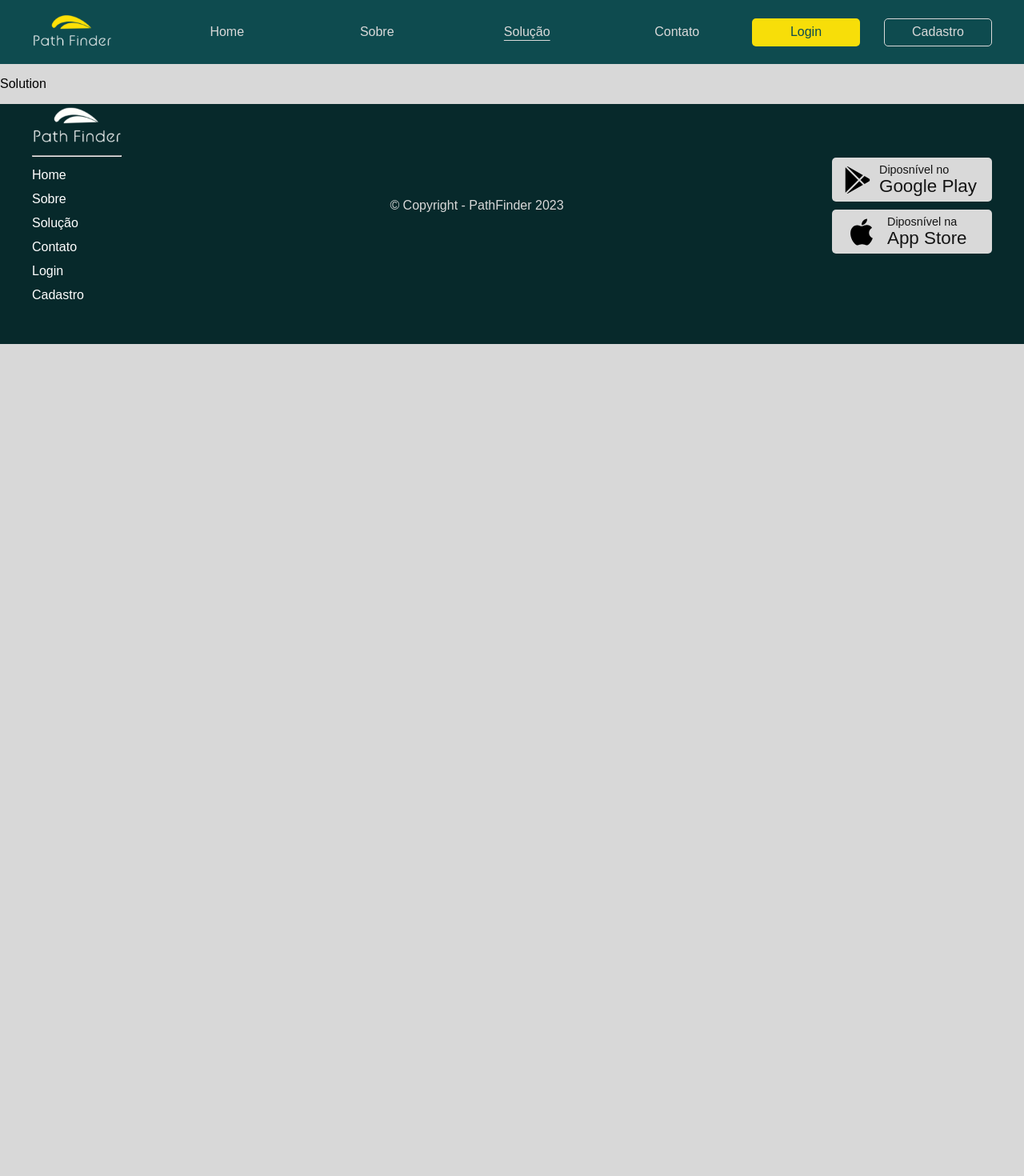
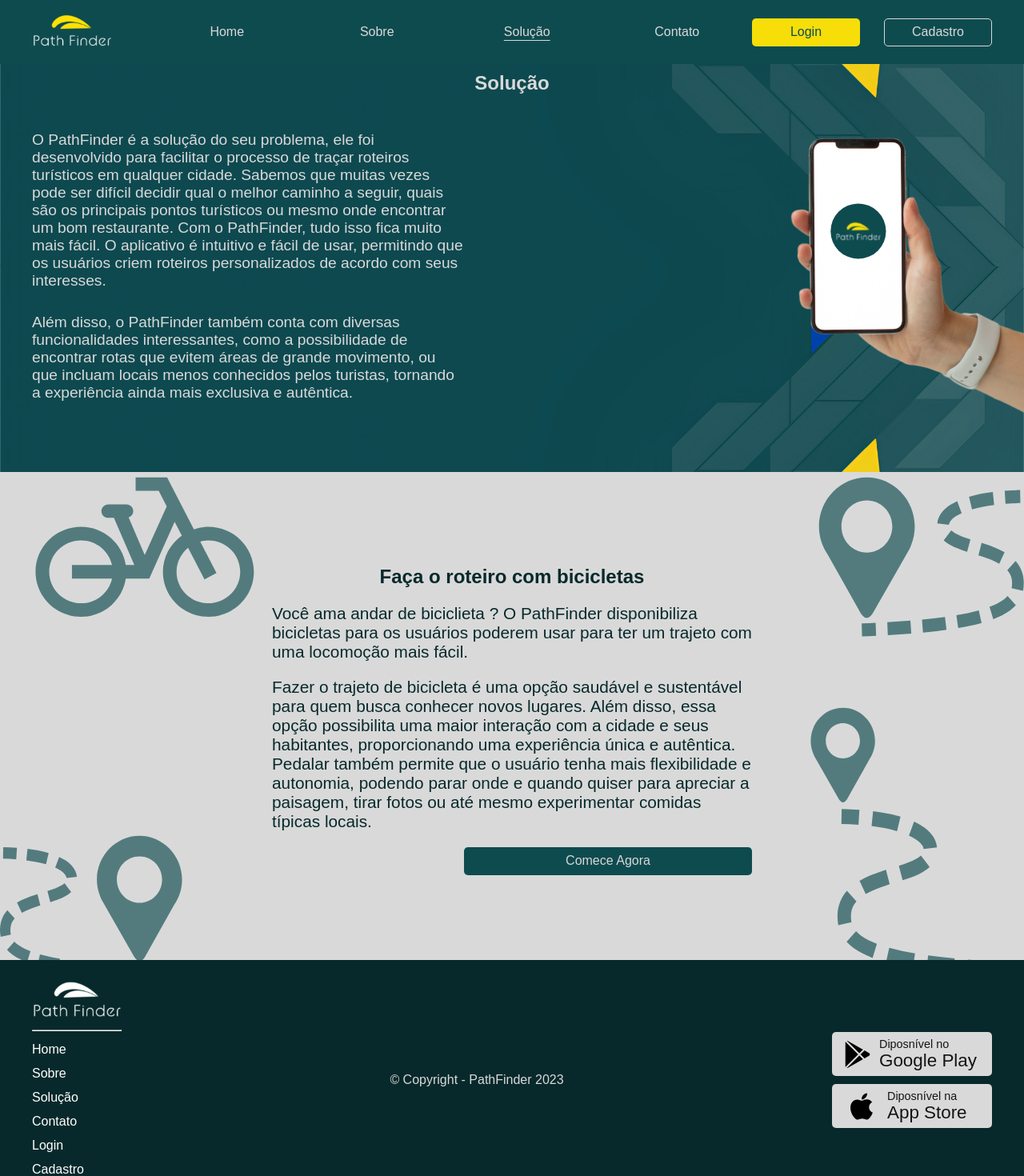
Before and after one commit to Challenge-FIAP-Winner-Group/web-development-sprint-3, a React (Vite) app in the folder pathfinder/: page /solution in a window 1280 px wide. Shown: the top 1470 px of the page at 80% size. Before the commit the page ends 800 px from the top, so only its background shows below. Built offline with nearby package versions, Linux system fonts and the light colour scheme.

Commit message:
solution

```diff
--- a/pathfinder/src/components/Footer/Footer.jsx
+++ b/pathfinder/src/components/Footer/Footer.jsx
@@ -30,10 +30,11 @@
     align-items: center;
 `;
 
-const CopyRight = styled.p`
+const CopyRight = styled(P)`
     color: ${ultraLightGray};
     font-size: 1rem;
     font-weight: lighter !important;
+    text-align: center;
 `;
 
 const StyledP = styled.p`
@@ -62,7 +63,7 @@
 
     return (
         <StyledFooter>
-            <Container>
+            <Container $height="100%">
                 <DFlex $justifycontent="space-between" $alignitems="center" $height="100%">
                     <div>
                         <Img src={lightLogo} />
--- a/pathfinder/src/components/cards/ContentCard/ContentCard.jsx
+++ b/pathfinder/src/components/cards/ContentCard/ContentCard.jsx
@@ -27,7 +27,7 @@
 `;
 
 const StyledP = styled.p`
-    text-align: center;
+    text-align: ${props => props.$align ? props.$align : "start"};
     color: #07292B;
     font-size: 1.3rem;
     font-weight: 100;
@@ -45,12 +45,17 @@
     const appButtons = props.appButtons === true ? props.appButtons : false;
     const hr = props.hr === false ? props.hr : true;
 
+    const populateText = () => {
+        if (props.text && typeof(props.text) == "object" ) return props.text.map((element, index) => <StyledP $align={props.align} key={index}>{element}</StyledP>);
+        return <StyledP $align={props.align}>{props.text}</StyledP>
+    }
+
     return (
         <Card width={props.width && props.width.length > 0 ? props.width : "370px" } height={props.height && props.height.length > 0 ? props.height : "auto"}>
             {props.title && <><StyledH1>{props.title}</StyledH1></>}
             {hr && <StyledHr/>}
-            {props.text && <StyledP>{props.text}</StyledP>}
-            {button && <ButtonDiv><BlueButton width="60%"text={props.buttonText && props.buttonText.length > 0 ? props.buttonText : "Ver mais"}/></ButtonDiv>}
+            {props.text && populateText()}
+            {button && <ButtonDiv $justifycontent={props.buttonalign}><BlueButton width="60%"text={props.buttonText && props.buttonText.length > 0 ? props.buttonText : "Ver mais"}/></ButtonDiv>}
             {appButtons && <ButtonDiv $justifycontent="space-between"><GooglePlay/><PlayStore/></ButtonDiv>}
         </Card>
     );
--- a/pathfinder/src/routes/About.jsx
+++ b/pathfinder/src/routes/About.jsx
@@ -1,12 +1,13 @@
 import { ultraLightGray } from "../styles/colors";
-import { BgContent, Container, DFlex, GradientBg, H1, Holder, Img, P } from "../styles/globalStyles";
+import { BgContent, Container, DFlex, GradientBg, H1, Holder, Img, Main, P } from "../styles/globalStyles";
 import aboutImg from "../assets/img/about-image.svg";
 import Table from "../components/Table/Table";
 import ContentCard from "../components/cards/ContentCard/ContentCard";
 import direction1 from "../assets/img/direction1.svg";
 import direction2 from "../assets/img/direction3.svg";
 import direction3 from "../assets/img/direction2.svg";
-import YellowButton from "../components/buttons/YellowButton/YellowButton"
+import YellowButton from "../components/buttons/YellowButton/YellowButton";
+import backgroundImg from "../assets/img/background.png";
 
 function About() {
 
@@ -26,11 +27,11 @@
 
     const generateText = () => texts.map((element, index) => <P key={index} $margintop="30px" color={ultraLightGray}>{element}</P>);
 
-    const populateCards = () => cards.map((element, index) => <DFlex $width="100%" $margintop="50px" key={index}><DFlex $alignitems="center" $flexdirection={index % 2 !== 0 ? "row-reverse" : "row" }><ContentCard text={element} hr={false}></ContentCard><Img src={imgs[index]} />{index === 2 && <YellowButton text="Começe agora" marginleft="10%" /> }</DFlex></DFlex>);
+    const populateCards = () => cards.map((element, index) => <DFlex $width="100%" $margintop="50px" key={index}><DFlex $alignitems="center" $flexdirection={index % 2 !== 0 ? "row-reverse" : "row" }><ContentCard text={element} hr={false}></ContentCard><Img src={imgs[index]} />{index === 2 && <YellowButton text="Começe agora" marginleft="10%" width="250px" /> }</DFlex></DFlex>);
 
     return (
-        <>
-            <BgContent $height="500px">
+        <Main>
+            <BgContent $height="500px" $backgroundimg={backgroundImg}>
                 <Container>
                     <H1 color={ultraLightGray}>Sobre</H1>
                     <DFlex $alignitems="center" $justifycontent="space-between" $height="400px" $width="100%">
@@ -57,7 +58,7 @@
                     {populateCards()}
                 </Container>
             </GradientBg>
-        </>
+        </Main>
     );
 }
 
--- a/pathfinder/src/routes/Home.jsx
+++ b/pathfinder/src/routes/Home.jsx
@@ -3,9 +3,11 @@
 import ContentCard from "../components/cards/ContentCard/ContentCard";
 import logo from "../assets/img/logo.svg";
 import cellphone from "../assets/img/cellphone.svg";
-import { ContentHolder, H1, P, DFlex, Img, Holder,Container, BgContent } from "../styles/globalStyles";
+import { ContentHolder, H1, P, DFlex, Img, Holder, Container, BgContent, Main } from "../styles/globalStyles";
 import BlueButton from "../components/buttons/BlueButton/BlueButton";
 import { ultraLightGray } from "../styles/colors";
+import backgroundImg from "../assets/img/background.png";
+
 
 const Banner = styled.section`
     grid-template-columns: 100%;
@@ -40,12 +42,11 @@
     const populate = () => cards.map((element, index) => <ContentCard key={index} title={element.title} text={element.text} width="25%" />);
 
     return (
-        <>
-            <main>
+        <Main>
             <Banner>
-                    <Container>
+                <Container $height="100%">
                     <DFlex $justifycontent="space-between" $alignitems="center" $height="100%">
-                            <ContentCard title="Descubra o mundo sob medida!" text="Nossos trajetos, seu estilo." button={true} buttonText="Comece Agora" />
+                        <ContentCard title="Descubra o mundo sob medida!" text="Nossos trajetos, seu estilo." button={true} buttonText="Comece Agora" align="center" />
                         <div>
                             <Img src={logo} width="250px" alt="pathfinder-logo" />
                         </div>
@@ -56,10 +57,12 @@
                 <StyledContentHolder>
                     <H1>Sobre</H1>
                     <P>Com um algoritmo capaz de gerar diferentes opções de rotas baseadas naquilo que os usuários mais gostam de fazer e com qual tipo de turismo desejam, a plataforma PathFinder foi projetada em 2023 como objetivo de ajudar turistas a encontrar o caminho ideal para seus passeios.</P>
+                    <Holder $margintop="20px">
                         <BlueButton text="Ver mais" width="15%" />
+                    </Holder>
                 </StyledContentHolder>
             </Container>
-                <BgContent>
+            <BgContent $backgroundimg={backgroundImg}>
                 <Container>
                     <StyledH1>Serviços</StyledH1>
                     <DFlex $justifycontent="space-between" $margintop="10px">
@@ -75,8 +78,7 @@
                     </DFlex>
                 </Holder>
             </BgContent>
-            </main>
-        </>
+        </Main>
     );
 }
 
--- a/pathfinder/src/routes/Solution.jsx
+++ b/pathfinder/src/routes/Solution.jsx
@@ -1,6 +1,51 @@
+import { ultraLightGray } from "../styles/colors";
+import { BgContent, Container, DFlex, H1, Holder, Img, Main, P } from "../styles/globalStyles";
+import cellphone from "../assets/img/solution-cellphone.svg";
+import backgroundImg from "../assets/img/background.png";
+import bike from "../assets/img/bike.svg";
+import ContentCard from "../components/cards/ContentCard/ContentCard";
+
 function Solution() {
+
+    const texts = ["O PathFinder é a solução do seu problema, ele foi desenvolvido para facilitar o processo de traçar roteiros turísticos em qualquer cidade. Sabemos que muitas vezes pode ser difícil decidir qual o melhor caminho a seguir, quais são os principais pontos turísticos ou mesmo onde encontrar um bom restaurante. Com o PathFinder, tudo isso fica muito mais fácil. O aplicativo é intuitivo e fácil de usar, permitindo que os usuários criem roteiros personalizados de acordo com seus interesses.", "Além disso, o PathFinder também conta com diversas funcionalidades interessantes, como a possibilidade de encontrar rotas que evitem áreas de grande movimento, ou que incluam locais menos conhecidos pelos turistas, tornando a experiência ainda mais exclusiva e autêntica."];
+
+    const cardTexts = ["Você ama andar de biciclieta ? O PathFinder disponibiliza bicicletas para os usuários poderem usar para ter um trajeto com uma locomoção mais fácil.", "Fazer o trajeto de bicicleta é uma opção saudável e sustentável para quem busca conhecer novos lugares. Além disso, essa opção possibilita uma maior interação com a cidade e seus habitantes, proporcionando uma experiência única e autêntica. Pedalar também permite que o usuário tenha mais flexibilidade e autonomia, podendo parar onde e quando quiser para apreciar a paisagem, tirar fotos ou até mesmo experimentar comidas típicas locais."];
+
+
+    const generateText = () => texts.map((element, index) => <P key={index} $margintop="30px" color={ultraLightGray}>{element}</P>);
+
+
+
     return (
-        <p>Solution</p>
+        <Main>
+            <BgContent $height="500px" $backgroundimg={backgroundImg}>
+                <Holder $display="relative">
+                    <Holder $position="absolute">
+                        <Container>
+                            <H1 color={ultraLightGray}>Solução</H1>
+                            <DFlex $alignitems="center" $justifycontent="space-between" $height="400px" $width="100%">
+                                <Holder $width="45%">
+                                    {generateText()}
+                                </Holder>
+                            </DFlex>
+                        </Container>
+                    </Holder>
+                    <Holder $display="relative">
+                        <DFlex $justifycontent="flex-end" $alignitems="center" $height="500px">
+                            <Img src={cellphone} width="400px" />
+                        </DFlex>
+                    </Holder>
+                </Holder>
+            </BgContent>
+            <BgContent $height="600px" $backgroundimg={bike}>
+                <Container>
+                    <DFlex $alignitems="center" $justifycontent="center" title="Faça o roteiro com bicicletas">
+                        <ContentCard hr={false} title="Faça o roteiro com bicicletas" text={cardTexts} width="50%" button={true} buttonText="Comece Agora" buttonalign="flex-end" />
+                    </DFlex>
+                </Container>
+            </BgContent>
+        </Main>
+
     );
 }
 
--- a/pathfinder/src/styles/globalStyles.jsx
+++ b/pathfinder/src/styles/globalStyles.jsx
@@ -1,6 +1,5 @@
 import { createGlobalStyle, styled } from "styled-components";
 import { bgGrandient, mainBgColor } from "./colors";
-import backgroundImg from "../assets/img/background.png";
 
 export const GlobalStyle = createGlobalStyle`
     html,
@@ -93,8 +92,9 @@
 
 export const Container = styled.section`
     grid-template-columns: 100%;
+    display: grid;
     max-width: 1200px;
-    height: auto;
+    height: ${props => props.$height ? props.$height : "auto"};
     padding: ${props => props.$padding ? props.$padding : "0px 10px"};
     margin: 0 auto;
     margin-top: ${props => props.$margintop ? props.$margintop : "0px"};
@@ -102,9 +102,11 @@
 `;
 
 export const BgContent = styled.section`
+    grid-template-columns: ${props => props.$row ? props.$row : "100%"};
+    display: grid;
     width: 100%;
     height: ${props => props.$height ? props.$height : "805px"};
-    background-image: url(${backgroundImg});
+    background-image: url(${props => props.$backgroundimg ? props.$backgroundimg : ""});
     background-position: center;
     background-repeat: no-repeat;
     background-size: cover;
@@ -113,6 +115,12 @@
 `;
 
 export const GradientBg = styled.section`
+    display: grid;
+    grid-template-columns: ${props => props.$row ? props.$row : "100%"};
     background: ${bgGrandient};
     height: ${props => props.$height ? props.$height : "1000px"};
 `;
+
+export const Main = styled.main`
+    display: grid;
+`;
```
Lines whose indentation alone changed are shown as unchanged.
